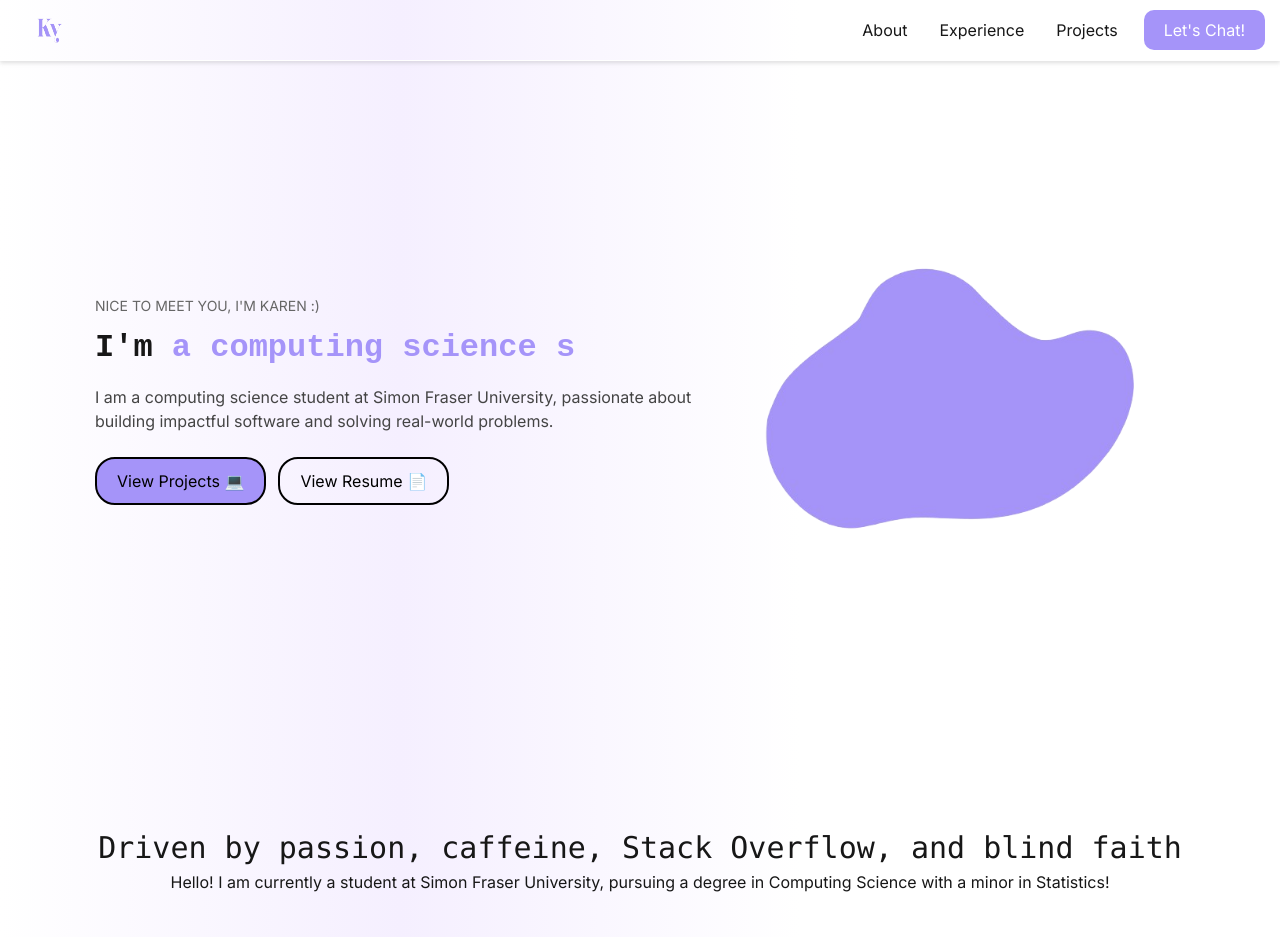
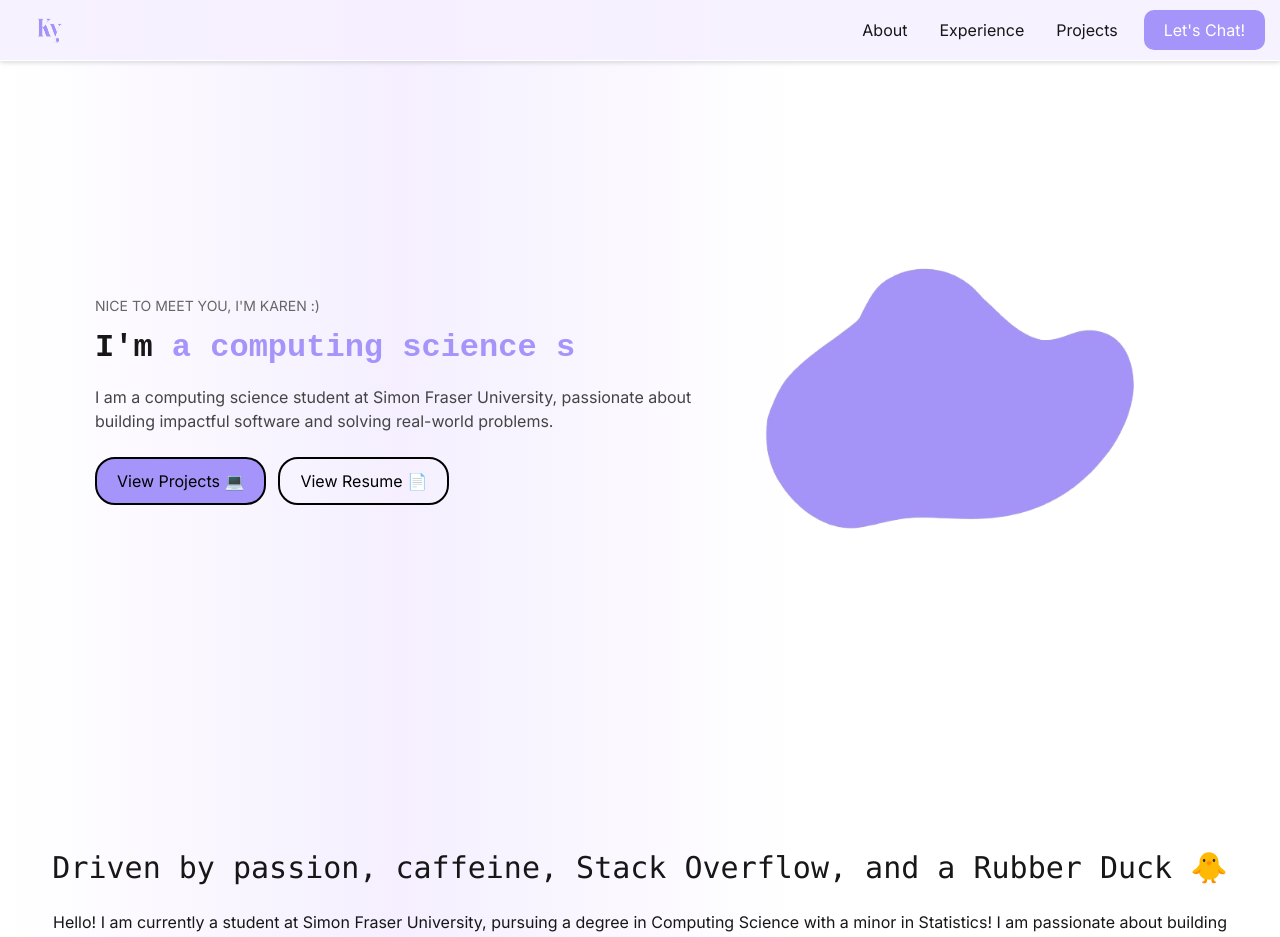
Before and after one commit to karyao/PersonalWebsite, a Next.js app: page / in a window 1280 px wide. Shown: the top 937 px of the page. Built offline with nearby package versions, Linux system fonts and the light colour scheme.

Commit message:
feat(about): updated About section

```diff
--- a/components/About.tsx
+++ b/components/About.tsx
@@ -3,9 +3,15 @@ import styles from './styles/About.module.css';
 export default function About() {
   return (
     <div className={styles.aboutMeContainer}>
-      <h2 className={styles.aboutMeHeader}>Driven by passion, caffeine, Stack Overflow, and blind faith </h2>
+      <h2 className={styles.aboutMeHeader}>Driven by passion, caffeine, Stack Overflow, and a Rubber Duck 🐥 </h2>
       <div className={styles.aboutMeContent}>
         Hello! I am currently a student at Simon Fraser University, pursuing a degree in Computing Science with a minor in Statistics!
+
+        I am passionate about building impactful software and solving real-world problems. I love to learn about new technology and want to apply my skills to solving any issues I encounter, even if they are problems I create myself.
+
+        <br/><br/>
+        I love getting involved in the community, and I am currently the Vice President of the SFU Computing Science Student Society (CSSS). I love being able to meet new people and help around whenever I can. Outside of my busy schedule, I love to play video games, especially Valorant and any indie horror games, and also go cafe hopping around Vancouver!
+
       </div>
     </div>
   );
--- a/components/styles/About.module.css
+++ b/components/styles/About.module.css
@@ -7,6 +7,7 @@
     font-size: 30px;
     justify-content: center;
     text-align: center;
+    padding: 20px;
 }
 
 .aboutMeContent {
--- a/components/styles/NavBar.module.css
+++ b/components/styles/NavBar.module.css
@@ -10,7 +10,7 @@
   justify-content: space-between;
   align-items: center;
   padding: 15px;
-  background-color: rgba(255, 255, 255, 0.0);
+  background-color: rgba(245, 239, 255, 0.8);
   border-bottom: 1px solid white;
   box-shadow: 0 2px 4px rgba(150, 150, 150, 0.3);
 }
```
